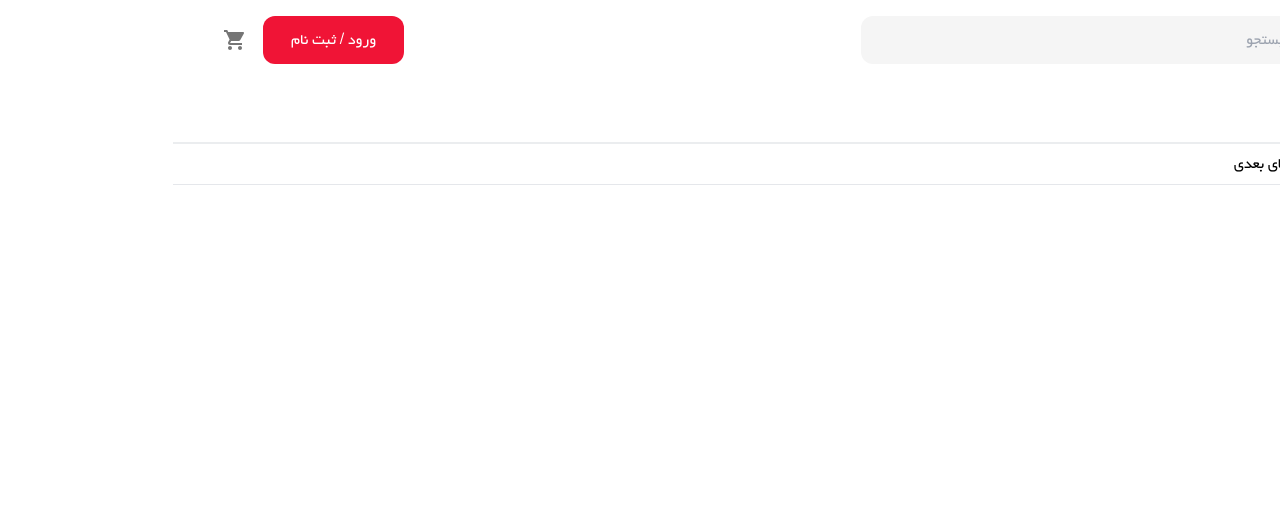
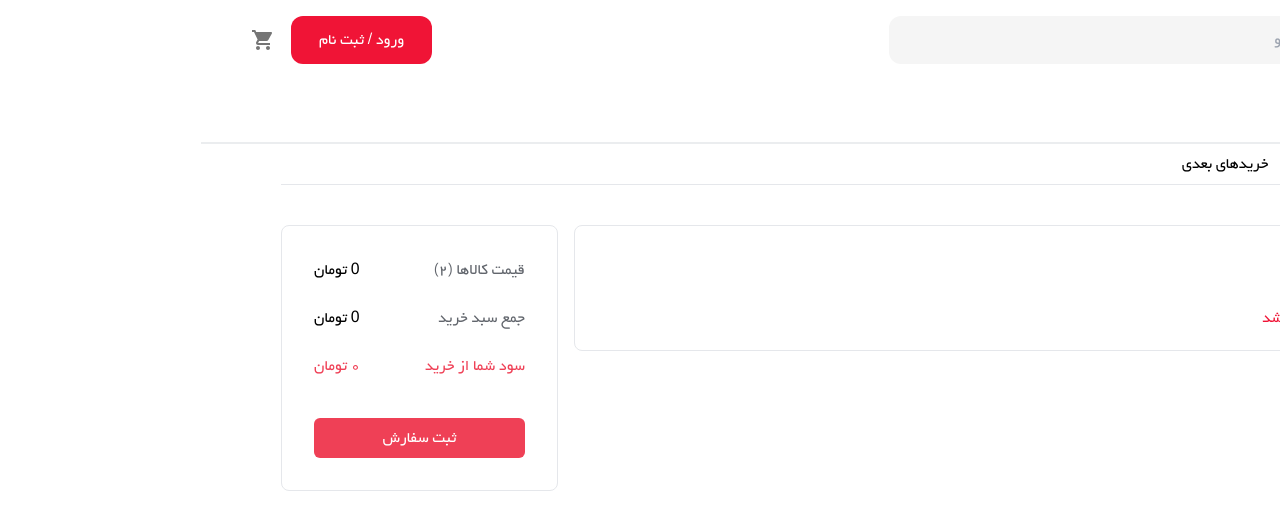
Before and after one commit to rezarezvaniii/silver-shop, a React (Vite) app: page /basket in a window 1280 px wide. Shown: the top 530 px of the page. Built offline with nearby package versions, Linux system fonts and the light colour scheme.

Commit message:
Build store basket

```diff
--- a/src/components/Basket.jsx
+++ b/src/components/Basket.jsx
@@ -1,12 +1,19 @@
 import React from 'react';
-import { useSelector } from 'react-redux';
+import { useSelector , useDispatch } from 'react-redux';
 import { useState } from 'react';
+import DeleteIcon from '@mui/icons-material/Delete';
+import AddIcon from '@mui/icons-material/Add';
+import { addToCart } from './cartSlice';
+import { removeFromCart } from './cartSlice';
+
+
 
 const Basket = () => {
 
 
+
+
   const [activeTab, setActiveTab] = useState(0);
-
 
 
 
@@ -18,26 +25,97 @@ const Basket = () => {
 
   const buybasket = useSelector(state => state.cart)
 
-  console.log(buybasket)
+  const totalPrice = buybasket.reduce((sum, product) => sum + product.full_price.sale_price, 0);
+
+  const uniqueBasket = buybasket.filter(
+    (item, index, self) => index === self.findIndex((t) => t.id === item.id)
+  );
+
+
+  const dispatch = useDispatch();
+
+  const handleAddToCart = (item) => {
+    dispatch(addToCart(item));
+  };
+
+   const handleRemoveFromCart = (id) => {
+     dispatch(removeFromCart(id));
+     console.log("this si  a id :",id)
+  };
+
 
 
   return (
     <>
+
+      <div className='flex flex-col w-full gap-10 px-20 '>
+
 
         <div className='flex gap-10 border-b-[1px] '>
           <button className='relative w-20 h-10' onClick={() => handleTabClick(0)}> سبد خرید{activeTab === 0 && <div className={`   bottom-0 w-full h-1 rounded-t-2xl bg-red-500 absolute`}></div>}</button>
           <button className='relative w-28 h-10' onClick={() => handleTabClick(1)}> خریدهای بعدی{activeTab === 1 && <div className={`   bottom-0 w-full h-1 rounded-t-2xl bg-red-500 absolute`}></div>}</button>
         </div>
 
+        <div className='flex gap-4 w-full '>
 
-      <div className='flex w-full gap-4'>
+
+          <div className='w-9/12  rounded-lg flex flex-col gap-6 border-[1px] border-[#81858b]/0.4 h-fit'>
+            <div className='p-4'><p>سبد خرید شما</p></div>
+
+
+            {
+              uniqueBasket.length === 0 ?
+              <p className='text-[#f01436] bg-red pb-5'>هیچ محصولی یافت نشد</p>
+              :
+              uniqueBasket.map((item , index)=>
+              (
+                <div key={index} className='flex gap-2 w-full p-4 border-b-[1px] border-[#81858b]/0.4 '>
+              <div className='w-3/12 flex items-center flex-col gap-4'>
+                <img className='w-3/4 rounded-lg' src={item.cover} alt="" />
+                <div className='w-20 h-10 rounded-md border-[1px] border-[#81858b]/[0.4] items-center justify-between  flex shadow-[0_2px_8px_0px_rgba(0,0,0,0.3)]'>
+                  <button onClick={()=>handleAddToCart(item)}><AddIcon color='success' /></button>
+                  <p>{buybasket.filter(e => e.id == item.id).length}</p>
+                  <button onClick={() => handleRemoveFromCart(item.id)}><DeleteIcon color='error' /></button>
+                </div>
+              </div>
+
               <div className='w-8/12'>
+                <p >{item.name}</p>
+                <p className='text-[#62666d] text-base font-normal mt-3 '>مشکی</p>
+                <p className='text-[#62666d] text-base font-normal mt-3 '>گارانتی اصالت و سلامت فیزیکی کالا</p>
+                <p className='text-[#62666d] text-base font-normal mt-3 '>شرکت چرم مشهد</p>
+                <p className='text-[#62666d] text-base font-normal mt-3 '>موجود در انبار فروشند</p>
+                <p className='mt-3 text-base font-semibold'>{item.full_price.sale_price} تومان</p>
+              </div>
 
             </div>
-        <div className='w-4/12'>
+              ))
+            }
+
+
+
+
 
           </div>
 
+
+          <div className='w-3/12 rounded-lg h-fit border-[1px] flex flex-col gap-6 border-[#81858b]/0.4 p-8'>
+            <div className='flex justify-between '>
+              <p className='text-[#62666d]'>قیمت کالاها (۲)</p>
+              <p>{totalPrice.toLocaleString()} تومان</p>
+            </div>
+            <div className='flex justify-between '>
+              <p className='text-[#62666d]'>جمع سبد خرید</p>
+              <p>{totalPrice.toLocaleString()} تومان</p>
+            </div>
+            <div className='flex justify-between text-[#ef4056]'>
+              <p>سود شما از خرید</p>
+              <p>۰ تومان</p>
+            </div>
+            <button className='w-full mt-4 rounded-md bg-[#EF4056] text-white py-2'>ثبت سفارش</button>
+          </div>
+
+        </div>
       </div>
 
 
--- a/src/components/Header.jsx
+++ b/src/components/Header.jsx
@@ -2,21 +2,44 @@ import React from "react";
 import { NavLink } from "react-router-dom";
 import silverShopimg from "../assets/picture/62bae0e36e541479378535.png"
 import LocalGroceryStoreIcon from '@mui/icons-material/LocalGroceryStore';
+import { useSelector } from "react-redux";
+
+
 
 const Header = () => {
+
+  const productbasket = useSelector(state => state.cart)
+
+  const uniqueBasket = productbasket.filter(
+    (item, index, self) => index === self.findIndex((t) => t.id === item.id)
+  );
+
+
   return (
     <>
-      <div className="px-[50px] flex justify-between">
-        <div className="flex gap-5 items-center w-1/2">
+      <div className="px-[50px] flex max-[411px]:px-4 justify-between">
+        <div className="flex gap-5 items-center w-1/2 ">
           <img className="w-20" src={silverShopimg} alt="" />
-          <input className="w-3/4 h-12 rounded-xl  outline-none bg-[#F5F5F5] px-4" type="text" placeholder="جستجو" />
+          <input className="w-3/4 max-[800px]:w-full max-[650px]:hidden h-12 rounded-xl  outline-none bg-[#F5F5F5] px-4" type="text" placeholder="جستجو" />
 
         </div>
 
         <div className="flex gap-4  items-center ">
-          <button className="px-7 py-3 bg-[#f01436] hover:bg-[#780a1b]/[0.9] transition-all duration-300 text-white rounded-xl">ورود / ثبت نام </button>
-          <NavLink to={"/basket"} className="cursor-pointer ">
+          <button className="px-7 py-3 bg-[#f01436] max-[480px]:px-3 hover:bg-[#780a1b]/[0.9] transition-all duration-300 text-white rounded-xl">ورود / ثبت نام </button>
+          <NavLink to={"/basket"} className="cursor-pointer relative">
             <LocalGroceryStoreIcon color="action" />
+            {
+              uniqueBasket.length !== 0 ?
+              <div className="flex items-center justify-center w-6 h-6 rounded-md absolute -bottom-3 -left-3  bg-[#f01436]">
+                <p className="text-white">
+                  {
+                    uniqueBasket.length ? uniqueBasket.length : null
+                  }
+                </p>
+              </div>
+              :
+              null
+            }
 
           </NavLink>
 
--- a/src/components/Home.jsx
+++ b/src/components/Home.jsx
@@ -68,9 +68,9 @@ const Home = () => {
 
   return (
     <>
-      <div className="flex mt-10">
-        <div className="w-3/12 h-96">
-          <div className="flex justify-between px-6">
+      <div className="flex mt-10 gap-5 px-[50px] ">
+        <div className="w-3/12 max-[1000px]:w-0  max-[1000px]:hidden h-96">
+          <div className="flex justify-between ">
             <p className="">فیلتر ها</p>
             <p className="text-[#f01436]"> حذف فیلتر ها</p>
           </div>
@@ -79,8 +79,8 @@ const Home = () => {
 
 
 
-        <div className="w-9/12  h-96 pe-[50px] ps-4">
-          <div className="w-full px-5 bg-[#F5F5F5] h-20 rounded-xl flex items-center ">
+        <div className="w-9/12 max-[1000px]:w-full  h-96 ">
+          <div className="w-full  bg-[#F5F5F5] h-20 rounded-xl flex items-center ps-4">
             <p className="text-[#8A8A8A]">مرتب سازی بر اساس:</p>
 
 
@@ -97,7 +97,7 @@ const Home = () => {
               products && loadingpage == false ?
                 products.map((item, index) =>
                 (
-                  <NavLink to={`/home/${item.id}`} key={index} className="w-[31%] flex justify-between mt-5 flex-col pb-2 relative rounded-xl border-[1px] border-gray-400/[0.5]">
+                  <NavLink to={`/home/${item.id}`} key={index} className="w-[31%] max-[780px]:w-[47%] max-[550px]:w-full  flex justify-between mt-5 flex-col pb-2 relative rounded-xl border-[1px] border-gray-400/[0.5]">
 
                     {
                       item.full_price.discount_percent ?
--- a/src/components/ProductDetail.jsx
+++ b/src/components/ProductDetail.jsx
@@ -13,13 +13,11 @@ import AddIcon from '@mui/icons-material/Add';
 
 const ProductDetails = () => {
   const { id } = useParams();
-  console.log(id)
   const [detailsproduct, setDetailsproduct] = useState(null)
   const [isLoading, setIsLoading] = useState(true)
   const [imagehandler, setImagehandler] = useState(0)
   const [moredetails, setMoredetails] = useState(false)
-
-  console.log(detailsproduct)
+  const [idhandling , setIdhandling] = useState(0)
 
   const [activeTab, setActiveTab] = useState(0);
 
@@ -31,6 +29,7 @@ const ProductDetails = () => {
     window.scrollTo(0, 0); // صفحه را به بالا اسکرول کنید
   };
 
+  console.log("idhandlenifnds",idhandling)
 
 
   const fetchListProduct = async () => {
@@ -48,6 +47,7 @@ const ProductDetails = () => {
       const response = await axios(config);
 
       setDetailsproduct(response.data.results.product)
+      setIdhandling(response.data.results.product.id)
       setIsLoading(false)
 
 
@@ -70,10 +70,10 @@ const ProductDetails = () => {
     dispatch(addToCart(detailsproduct));
   };
 
-   const handleRemoveFromCart = (id) => {
-    dispatch(removeFromCart(id));
+  const handleRemoveFromCart = () => {
+    dispatch(removeFromCart(idhandling));
+    // console.log("this is a id : ",id)
   };
-
 
 
   const buybasket = useSelector(state => state.cart)
@@ -192,7 +192,7 @@ const ProductDetails = () => {
 
 
                     {
-                      buybasket.filter(item=>item.id ==id).length < 1 ?
+                      buybasket.filter(item => item.id == id).length < 1 ?
 
                         <button onClick={handleAddToCart} className='w-full mt-4 rounded-md bg-[#EF4056] text-white py-2'>افزودن به سبد خرید</button>
                         :
@@ -201,7 +201,7 @@ const ProductDetails = () => {
                           <div className='w-20 h-10 rounded-md border-[1px] border-[#81858b]/[0.4] items-center justify-between  flex shadow-[0_2px_8px_0px_rgba(0,0,0,0.3)]'>
                             <button onClick={handleAddToCart}><AddIcon color='success' /></button>
                             <p>{buybasket.filter(item => item.id == id).length}</p>
-                            <button onClick={() => handleRemoveFromCart(id)}><DeleteIcon color='error' /></button>
+                            <button onClick={handleRemoveFromCart}><DeleteIcon color='error' /></button>
                           </div>
                           <p className='w-2/4'>در سبد خرید شما وجود دارد</p>
                         </div>
--- a/src/components/cartSlice.js
+++ b/src/components/cartSlice.js
@@ -1,18 +1,28 @@
 import { createSlice } from '@reduxjs/toolkit';
+
+// بررسی مقدار موجود در localStorage
+const persistedState = localStorage.getItem('cartState')
+  ? JSON.parse(localStorage.getItem('cartState'))
+  : [];
 
 const cartSlice = createSlice({
   name: 'cart',
-  initialState: [],
+  initialState: persistedState,
   reducers: {
     addToCart: (state, action) => {
       state.push(action.payload);
+      // ذخیره مقدار state در localStorage
+      localStorage.setItem('cartState', JSON.stringify(state));
     },
     removeFromCart: (state, action) => {
-      return state.filter(item => item.id != action.payload);
+      console.log("this is a state  ",state)
+      const updatedState = state.filter(item => item.id !== action.payload);
+      // ذخیره مقدار updatedState در localStorage
+      localStorage.setItem('cartState', JSON.stringify(updatedState));
+      return updatedState;
     },
-    clearCart: () => [],
   },
 });
 
-export const { addToCart, removeFromCart, clearCart } = cartSlice.actions;
+export const { addToCart, removeFromCart } = cartSlice.actions;
 export default cartSlice.reducer;
```
Also changed, not shown: src/index.css (line endings or trailing spaces). Lines whose indentation alone changed are shown as unchanged.
